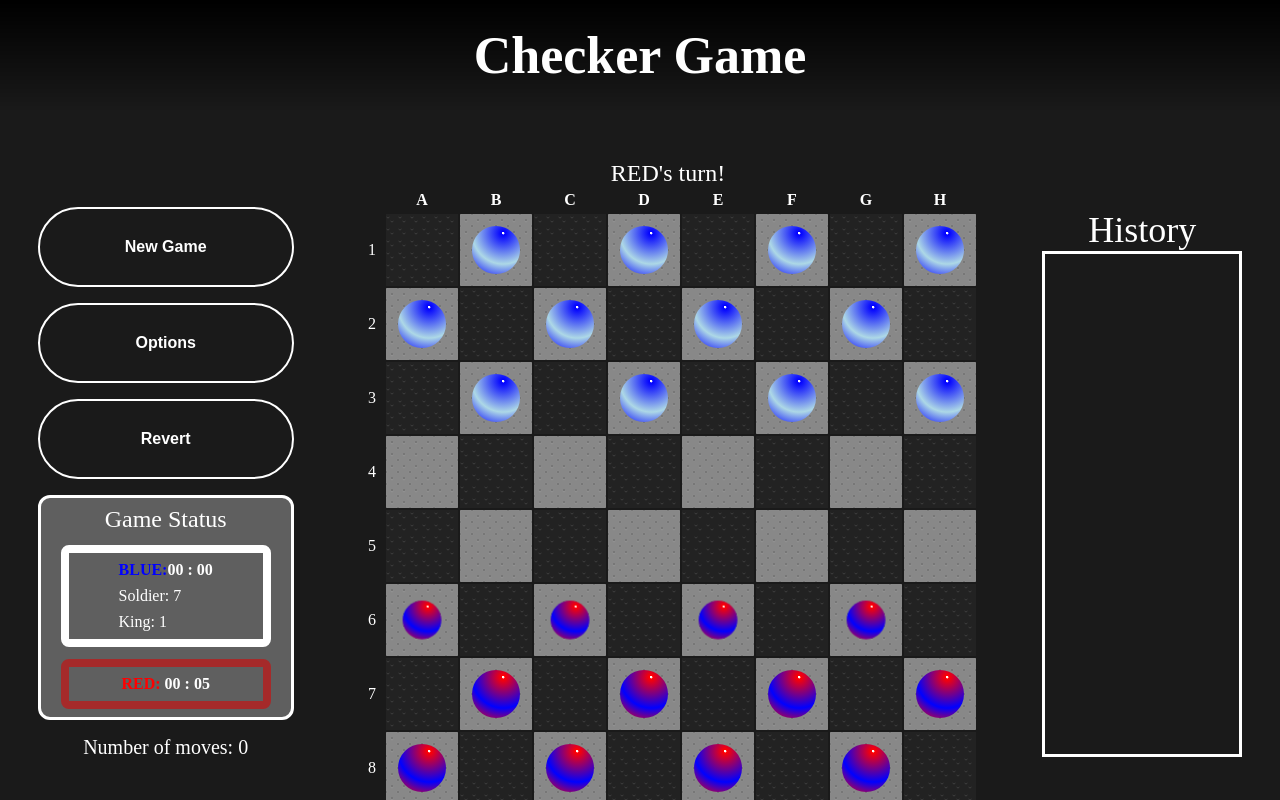
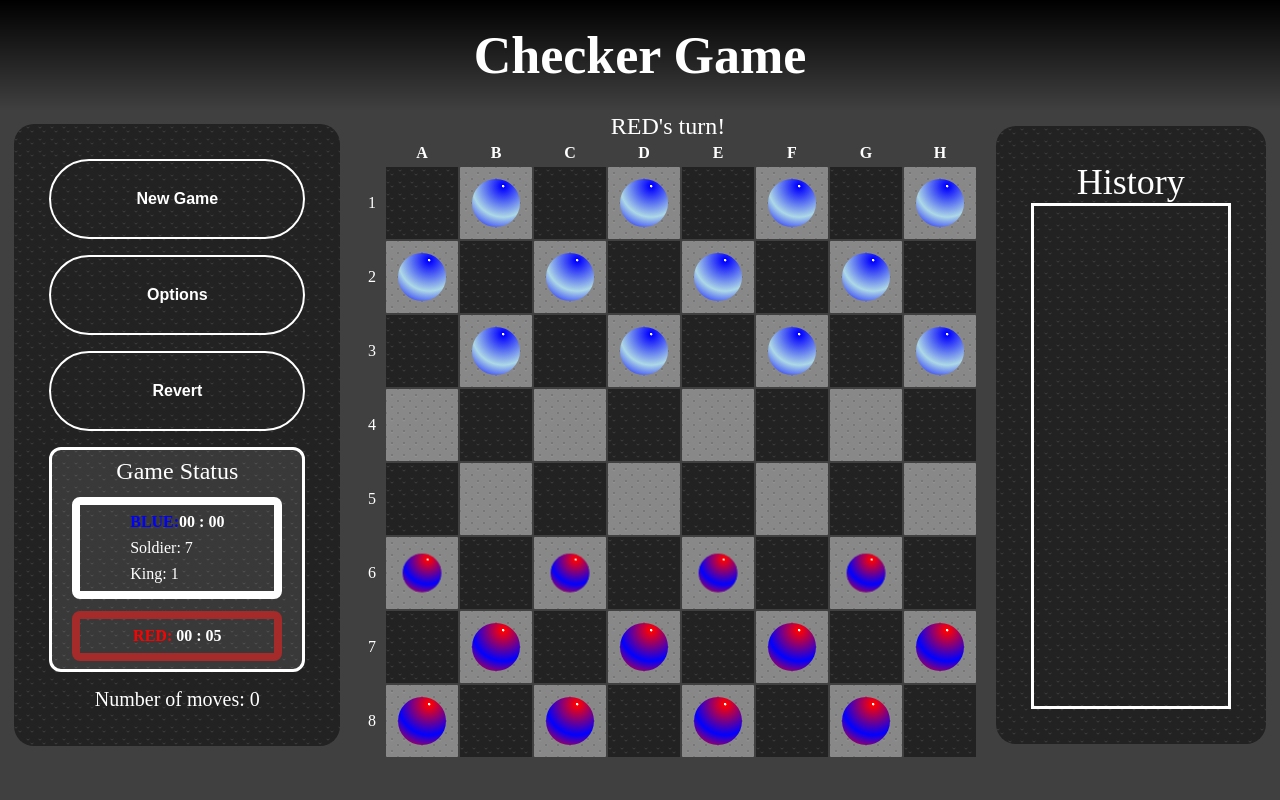
Before and after one commit to dreamcatcher0101/play-checker-game, a React (Create React App) app: page / in a window 1280 px wide. Built offline with nearby package versions, Linux system fonts and the light colour scheme.

Commit message:
feat: modify background style

```diff
--- a/src/components/common/controlPanel/playTimePanel/style.css
+++ b/src/components/common/controlPanel/playTimePanel/style.css
@@ -2,7 +2,7 @@
   display: grid;
   gap: 12px;
   color: white;
-  background-color: rgba(255, 255, 255, 0.3);
+  background-color: rgba(255, 255, 255, 0.1);
   border-radius: 12px;
   border: 3px solid white;
   padding: 8px 20px;
--- a/src/components/common/controlPanel/style.css
+++ b/src/components/common/controlPanel/style.css
@@ -2,6 +2,11 @@
   display: grid;
   gap: 16px;
   align-self: center;
+  background: radial-gradient(#222 15%, transparent 16%) 0 0, radial-gradient(#222 15%, transparent 16%) 8px 8px, radial-gradient(rgba(255, 255, 255, 0.1) 15%, transparent 20%) 0 1px, radial-gradient(rgba(255, 255, 255, 0.1) 15%, transparent 20%) 8px 9px;
+  background-color: #222;
+  background-size: 12px 12px;
+  padding: 35px;
+  border-radius: 20px;
 }
 
 .moves-number__container {
--- a/src/components/common/historyPanel/style.css
+++ b/src/components/common/historyPanel/style.css
@@ -3,6 +3,11 @@
   font-size: 36px;
   text-align: center;
   justify-content: center;
+  background: radial-gradient(#222 15%, transparent 16%) 0 0, radial-gradient(#222 15%, transparent 16%) 8px 8px, radial-gradient(rgba(255, 255, 255, 0.1) 15%, transparent 20%) 0 1px, radial-gradient(rgba(255, 255, 255, 0.1) 15%, transparent 20%) 8px 9px;
+  background-color: #222;
+  background-size: 12px 12px;
+  padding: 35px;
+  border-radius: 20px;
 }
 
 .history-panel {
--- a/src/components/common/layout/style.css
+++ b/src/components/common/layout/style.css
@@ -11,5 +11,6 @@
   bottom: 0px;
   overflow: auto;
   padding-top: 70px;
-  background: hsl(0, 0%, 10%);
+  background: hsl(0, 0%, 25%);
+  display: grid;
 }
--- a/src/components/view/gameBoard/style.css
+++ b/src/components/view/gameBoard/style.css
@@ -3,6 +3,5 @@
   display: flex;
   justify-content: space-around;
   align-items: center;
-  margin-top: 70px;
   font-family: cursive;
 }
```
